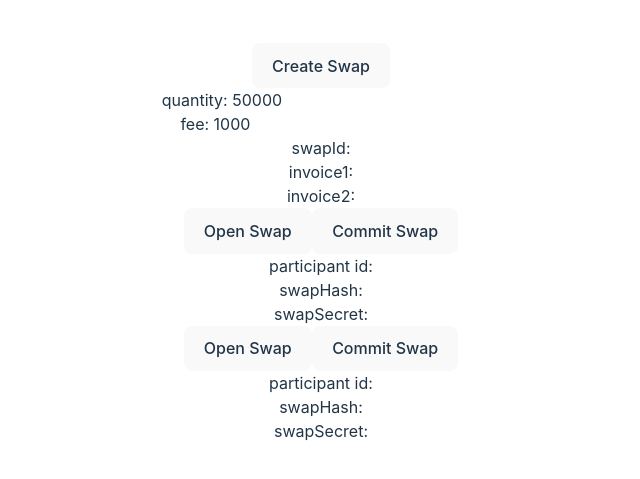
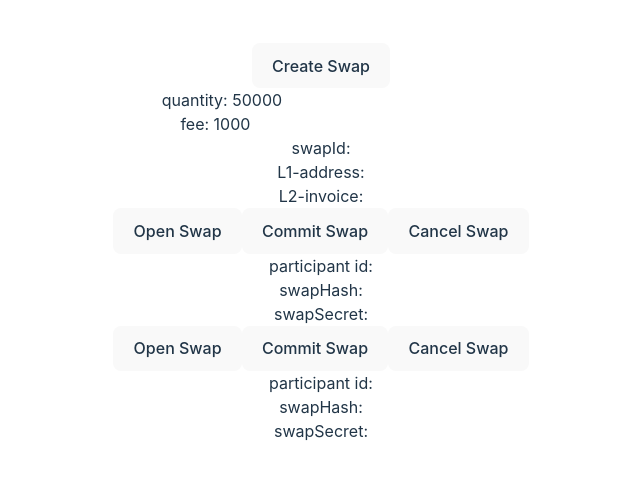
Before and after one commit to Portaldefi/thin-swap-client, a React (Vite) app: page / in a window 1280 px wide. Shown: the part 157-636 px from the top of the page, without its empty margins (319-959 px from the left). Built offline with nearby package versions, Linux system fonts and the light colour scheme.

Commit message:
Add swap button functionality

```diff
--- a/src/SwapDemo.jsx
+++ b/src/SwapDemo.jsx
@@ -29,8 +29,8 @@ function SwapDemo() {
         <>
             <SwapCreate setSwapId={setSwapId} setSwapHash={setSwapHash} setSecretSeekerId={setSecretSeekerId} setSecretHolderId={setSecretHolderId} setSecret={setSecret}/>
             <p>swapId: {swapId}</p>
-            <p>invoice1: {request1}</p>
-            <p>invoice2: {request2}</p>
+            <p>L1-address: {request1}</p>
+            <p>L2-invoice: {request2}</p>
             <SwapForm swapId={swapId} swapHash={swapHash} participant={alice} id={secretHolderId} setRequest={setRequest2} secret={secret}/>
             <SwapForm swapId={swapId} swapHash={swapHash} participant={carol} id={secretSeekerId} setRequest={setRequest1}/>
 
--- a/src/SwapForm.jsx
+++ b/src/SwapForm.jsx
@@ -33,9 +33,19 @@ function SwapForm({swapId, swapHash, participant, id, secret, setRequest}) {
                 return res.json()
             })
             .then(data => {
-                console.log(JSON.stringify(data))
-                // console.log(`request: ${data.publicInfo.request}`)
-                // setRequest(data.publicInfo.request)
+                console.log(`\n\n`)
+                console.log(JSON.stringify(data, null, 4))
+                console.log(JSON.stringify(participant.state, null, 4))
+                console.log(participant.state.isSecretHolder)
+                if (participant.state.isSecretHolder) {
+                    console.log(`request: ${data.secretHolder.state.shared.request}`)
+                    setRequest(data.secretHolder.state.shared.request)
+                }
+                else {
+                    console.log(`request: ${data.secretHolder.state.shared.swapinfo.descriptor}`)
+                    setRequest(data.secretHolder.state.shared.swapinfo.descriptor)
+                }
+
             })
 
             .catch(err => console.log(err))
@@ -63,7 +73,36 @@ function SwapForm({swapId, swapHash, participant, id, secret, setRequest}) {
                 return res.json()
             })
             .then(data => {
-                console.log(JSON.stringify(data))
+                console.log(JSON.stringify(data, null, 4))
+            })
+
+            .catch(err => console.log(err))
+
+    }
+
+    const onClickCancel = () => {
+        fetch('/api/v2/swap/submarine', {
+            method: 'DELETE',
+            headers: {
+                'Content-Type': 'application/json',
+                authorization: `Basic ${Buffer.from(creds).toString('base64')}`
+            },
+            body: JSON.stringify({
+                swap: { id: swapId },
+                party: {
+                    id: id,
+                    state: participant.state
+                },
+                opts: {
+
+                }
+            })
+        })
+            .then(res => {
+                return res.json()
+            })
+            .then(data => {
+                console.log(JSON.stringify(data, null, 4))
             })
 
             .catch(err => console.log(err))
@@ -74,6 +113,7 @@ function SwapForm({swapId, swapHash, participant, id, secret, setRequest}) {
         <>
             <button onClick={onClickOpen}>Open Swap</button>
             <button onClick={onClickCommit}>Commit Swap</button>
+            <button onClick={onClickCancel}>Cancel Swap</button>
             <p>participant id: {id}</p>
             <p>swapHash: {swapHash}</p>
             <p>swapSecret: {secret}</p>
```
